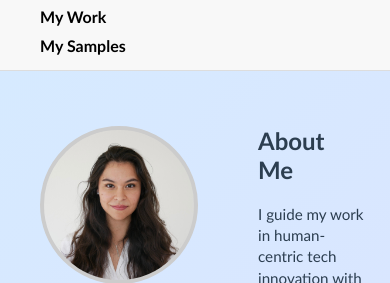
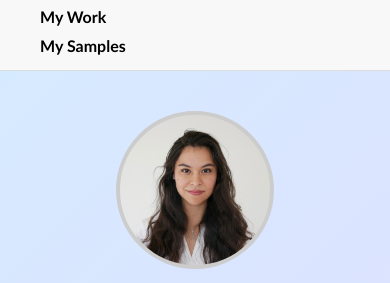
Before and after one commit to elisabethtorres-schulte/elisabethtorres-schulte.github.io, a plain HTML site: page index.html in a window 390 px wide. Shown: the part 71-354 px from the top of the page. Drawn offline with Linux system fonts and the light colour scheme.

Commit message:
index page only mobile cinfiguration

```diff
--- a/index.html
+++ b/index.html
@@ -103,8 +103,8 @@ header-link:hover {
       list-style-type: disc;
       padding-left: 20px;
     }
-    /* ======================
-   Responsive Mobile Styles
+  /* ======================
+   Responsive Mobile Layout
    ====================== */
 @media (max-width: 768px) {
   header {
@@ -124,11 +124,25 @@ header-link:hover {
   }
 
   .container {
+    display: flex;
+    flex-direction: column;  /* stack sidebar above content */
+    align-items: center;
     padding: 20px;
   }
 
-  /* Make content boxes full width */
-  .sidebar,
+  .sidebar {
+    width: 100% !important;
+    margin-bottom: 20px;
+    align-items: center;
+    text-align: center;
+  }
+
+  .profile-pic {
+    width: 150px;
+    height: 150px;
+    margin: 0 auto 10px auto;
+  }
+
   .content,
   .work-box,
   .sample-item {
@@ -136,19 +150,6 @@ header-link:hover {
     margin: 15px 0 !important;
   }
 
-  /* Center profile photo + name on small screens */
-  .sidebar {
-    align-items: center;
-    text-align: center;
-  }
-
-  /* Adjust profile image size for mobile */
-  .profile-pic {
-    width: 150px;
-    height: 150px;
-  }
-
-  /* Adjust headings */
   h1, h2, h3 {
     font-size: 90%;
   }
```
